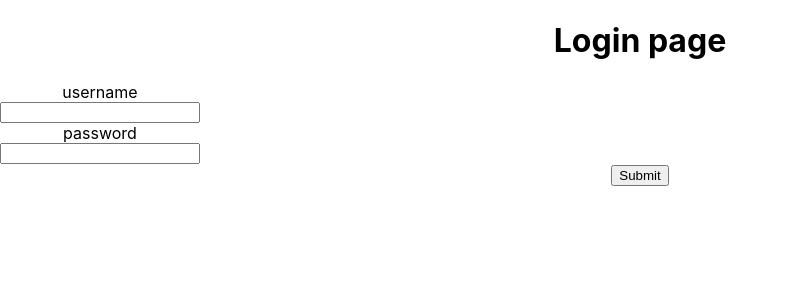
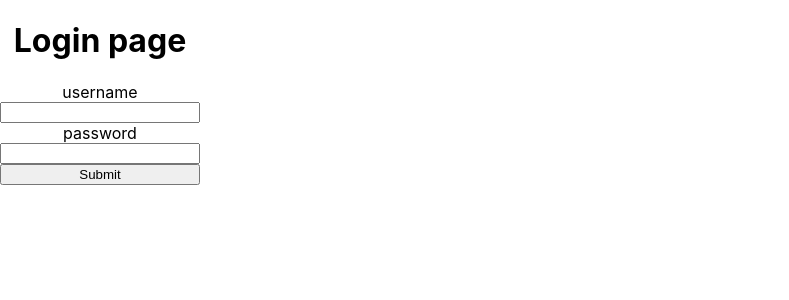
Before and after one commit to jellymn9/ReactFoodApp, a React (Create React App) app: page /login in a window 1280 px wide. Shown: the top 300 px of the page, without its empty margins (0-789 px from the left). Built offline with nearby package versions, Linux system fonts and the light colour scheme.

Commit message:
Minor change

```diff
--- a/src/Components/Login/Login.styled.ts
+++ b/src/Components/Login/Login.styled.ts
@@ -1 +1,8 @@
 import styled from "styled-components";
+
+export const LoginWrapper = styled.div`
+  display: flex;
+  justify-content: center;
+  flex-direction: column;
+  width: 200px;
+`;
--- a/src/Components/Login/Login.tsx
+++ b/src/Components/Login/Login.tsx
@@ -1,5 +1,6 @@
 import Input from "../UI/Input";
-
+import { LoginWrapper } from "./Login.styled";
+import { useNavigate } from "react-router-dom";
 import { getUsers } from "../../services/login.service";
 import { useRef } from "react";
 
@@ -7,17 +8,20 @@ function Login() {
   const usernameInput = useRef<HTMLInputElement>(null);
   const passwordInput = useRef<HTMLInputElement>(null);
 
+  const navigate = useNavigate();
+
   const handleSubmit = async function () {
     if (usernameInput.current) {
-      const bla = await getUsers(usernameInput.current?.value);
-      console.log(bla);
+      const user = await getUsers(usernameInput.current?.value);
+      if (user) {
+        navigate("/");
+      }
     }
   };
 
   return (
-    <div>
+    <LoginWrapper>
       <h1>Login page</h1>
-      <div style={{ width: "200px" }}>
       <Input
         label="username"
         input={{
@@ -40,9 +44,8 @@ function Login() {
         }}
         ref={passwordInput}
       />
-      </div>
       <button onClick={handleSubmit}>Submit</button>
-    </div>
+    </LoginWrapper>
   );
 }
 
--- a/src/services/login.service.ts
+++ b/src/services/login.service.ts
@@ -1,24 +1,20 @@
 const url = new URL("https://641ec6d6ad55ae01ccafadc3.mockapi.io/users");
 
 export const getUsers = async (username: string) => {
-  console.log(url);
   url.searchParams.append("name", username);
-  fetch(url, {
+  return fetch(url, {
     method: "GET",
     headers: { "content-type": "application/json" },
   })
     .then((res) => {
       if (res.ok) {
-        console.log(res.json());
+        // console.log(res.json());
         return res.json();
       } else {
         return new Error("User does not exist!");
       }
       // handle error
     })
-    // .then((tasks) => {
-    //   // Do something with the list of tasks
-    // })
     .catch((error) => {
       // handle error
       console.log("error: ", error);
```
Lines whose indentation alone changed are shown as unchanged.
